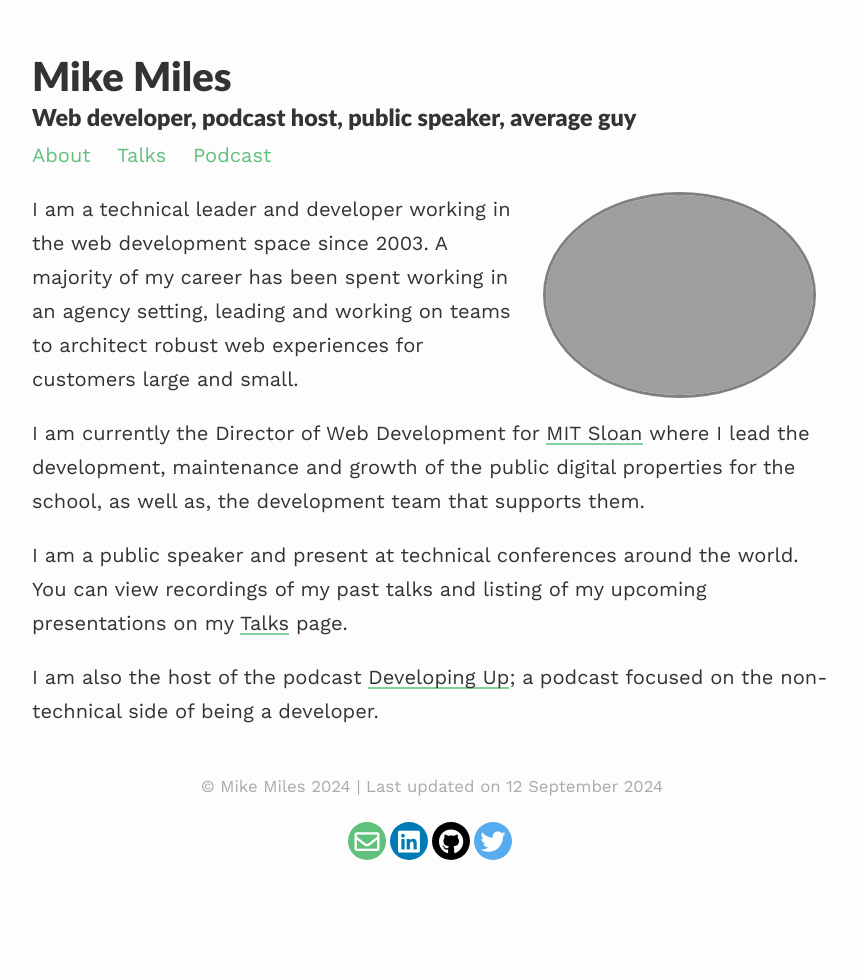
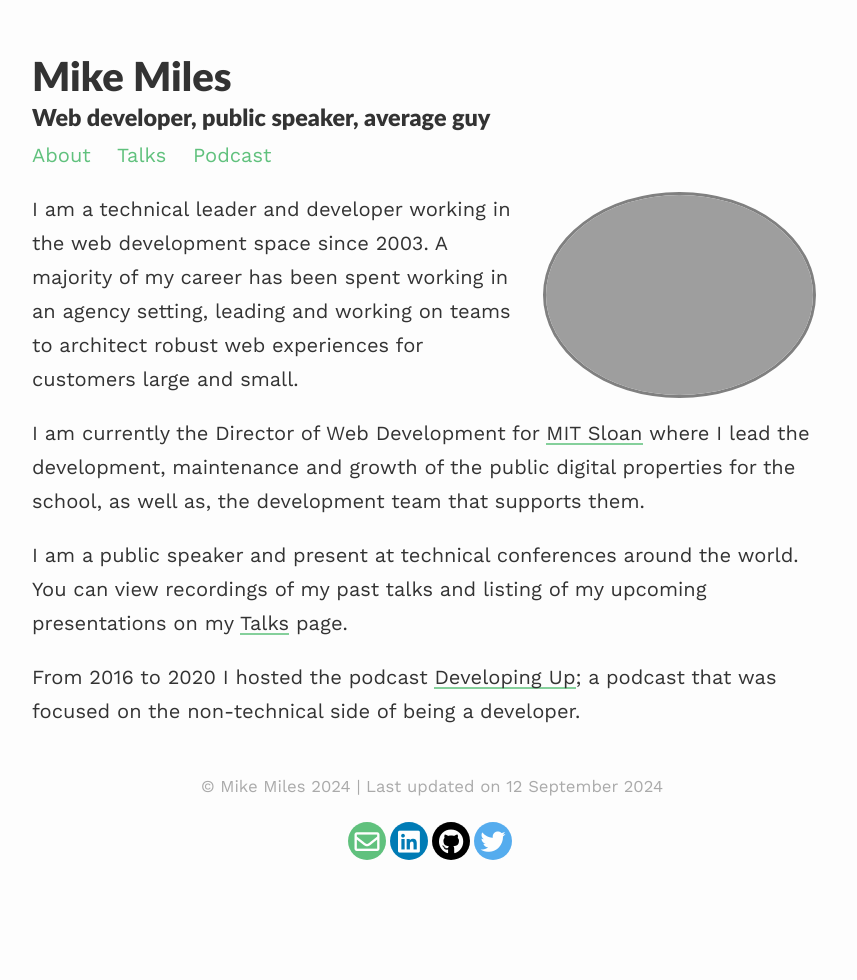
Before and after one commit to mikemiles86/mikemiles86.github.io, a Jekyll site: the page built from index.md, in a window 1280 px wide. Shown: the whole page, without its empty margins (208-1065 px from the left). Built offline with Jekyll 4.4.1, drawn with Linux system fonts in a browser that asks for light colours; nearby versions of some CDN libraries.

Commit message:
Update biography and slogan to reference podcast as a past gig.

```diff
--- a/_config.yml
+++ b/_config.yml
@@ -1,7 +1,7 @@
 ### Mike Miles
 
 title: Mike Miles
-description: Web developer, podcast host, public speaker, average guy
+description: Web developer, public speaker, average guy
 
 baseurl: / #name of GitHub repository
 url: "" #custom url to be used instead of GitHub repository
--- a/index.md
+++ b/index.md
@@ -13,4 +13,4 @@ I am currently the Director of Web Development for [MIT Sloan](https://mitsloan.
 
 I am a public speaker and present at technical conferences around the world. You can view recordings of my past talks and listing of my upcoming presentations on my [Talks](https://talks.mike-miles.com/) page.
 
-I am also the host of the podcast [Developing Up](https://www.developingup.com); a podcast focused on the non-technical side of being a developer.
+From 2016 to 2020 I hosted the podcast [Developing Up](https://www.developingup.com); a podcast that was focused on the non-technical side of being a developer.
```
Also changed, not shown: README.md.
